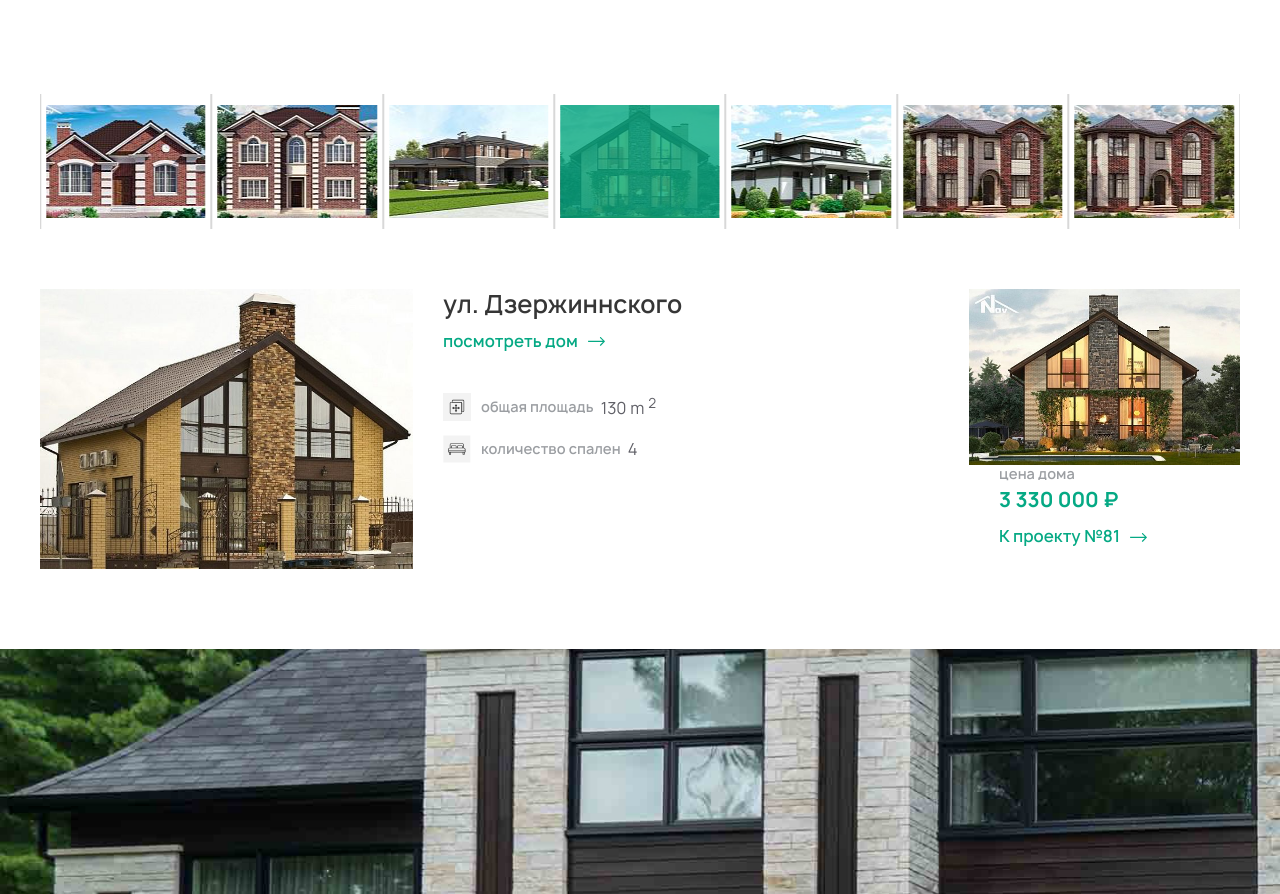
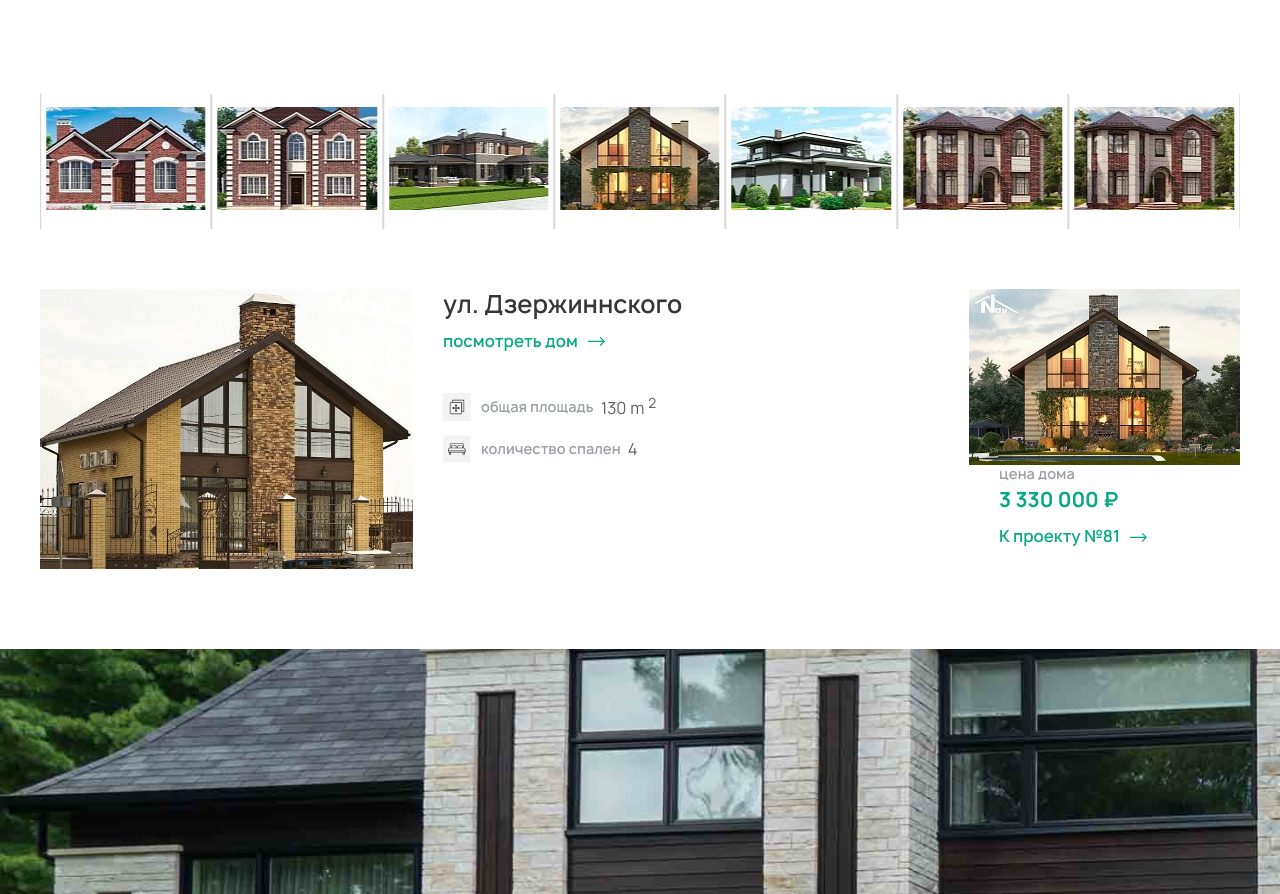
Before and after one commit to artykovdaniyar/novation, a React (Create React App) app: page / in a window 1280 px wide. Shown: the part 896-1790 px from the top of the page. Built offline with nearby package versions, Linux system fonts and the light colour scheme.

Commit message:
test safari 3

```diff
--- a/src/Pages/Home/CompletedProjects.jsx
+++ b/src/Pages/Home/CompletedProjects.jsx
@@ -101,10 +101,10 @@ const completedProjectsStyle = css`
 		height: 100%;
 	}
 	.tabs_btn {
-		display: block;
+		/* display: block;
 		width: 100%;
 		height: 100%;
-		position: relative;
+		position: relative; */
 	}
 
 	.tabs_img {
@@ -118,18 +118,17 @@ const completedProjectsStyle = css`
 		font-size: 20px;
 	}
 	.tabs_img-wrapper {
-		width: 100%;
+		/* width: 100%;
 		height: 100%;
 		display: flex;
 		opacity: 0.4;
 		position: absolute;
 		top: 0;
 		left: 0;
-		color: #fff;
 		line-height: 1.2;
 		font-size: 14px;
 		font-weight: 600;
-		transition: background 0.4s ease-in-out, opacity 0.4s ease-in;
+		transition: background 0.4s ease-in-out, opacity 0.4s ease-in; */
 	}
 
 	.tab-content {
@@ -328,49 +327,50 @@ const CompletedProjects = () => {
 						},
 					}}
 				>
-					<SwiperSlide onClick={() => selectTabHandler(1)}>
+					<SwiperSlide tag="button" onClick={() => selectTabHandler(1)}>
 						<div className="tabs_btn">
 							<img src={projectTab1Img} alt="tab img" className="tabs_img" />
 							<div className="tabs_img-wrapper"></div>
 						</div>
 					</SwiperSlide>
-					<SwiperSlide onClick={() => selectTabHandler(2)}>
+					<SwiperSlide tag="button" onClick={() => selectTabHandler(2)}>
 						<div className="tabs_btn">
 							<img src={projectTab2Img} alt="tab img" className="tabs_img" />
 							<div className="tabs_img-wrapper"></div>
 						</div>
 					</SwiperSlide>
-					<SwiperSlide onClick={() => selectTabHandler(3)}>
+					<SwiperSlide tag="button" onClick={() => selectTabHandler(3)}>
 						<div className="tabs_btn">
 							<img src={projectTab3Img} alt="tab img" className="tabs_img" />
 							<div className="tabs_img-wrapper"></div>
 						</div>
 					</SwiperSlide>
-					<SwiperSlide onClick={() => selectTabHandler(4)}>
+					<SwiperSlide tag="button" onClick={() => selectTabHandler(4)}>
 						<div className="tabs_btn">
 							<img src={projectTab3Img} alt="tab img" className="tabs_img" />
 							<div className="tabs_img-wrapper"></div>
 						</div>
 					</SwiperSlide>
-					<SwiperSlide onClick={() => selectTabHandler(5)}>
+					<SwiperSlide tag="button" onClick={() => selectTabHandler(5)}>
 						<div className="tabs_btn">
 							<img src={projectTab5Img} alt="tab img" className="tabs_img" />
 							<div className="tabs_img-wrapper"></div>
 						</div>
 					</SwiperSlide>
-					<SwiperSlide onClick={() => selectTabHandler(6)}>
+					<SwiperSlide tag="button" onClick={() => selectTabHandler(6)}>
 						<div className="tabs_btn">
 							<img src={projectTab6Img} alt="tab img" className="tabs_img" />
 							<div className="tabs_img-wrapper"></div>
 						</div>
 					</SwiperSlide>
-					<SwiperSlide onClick={() => selectTabHandler(7)}>
+					<SwiperSlide tag="button" onClick={() => selectTabHandler(7)}>
 						<div className="tabs_btn">
 							<img src={projectTab7Img} alt="tab img" className="tabs_img" />
 							<div className="tabs_img-wrapper"></div>
 						</div>
 					</SwiperSlide>
 				</Swiper>
+
 				<ul className="tab-content__list">
 					<li className={`tab-content__item ${activeTabIndex === 1 ? "active" : ""}`}>
 						<Fade triggerOnce className="tab-content__wrapper">
```
